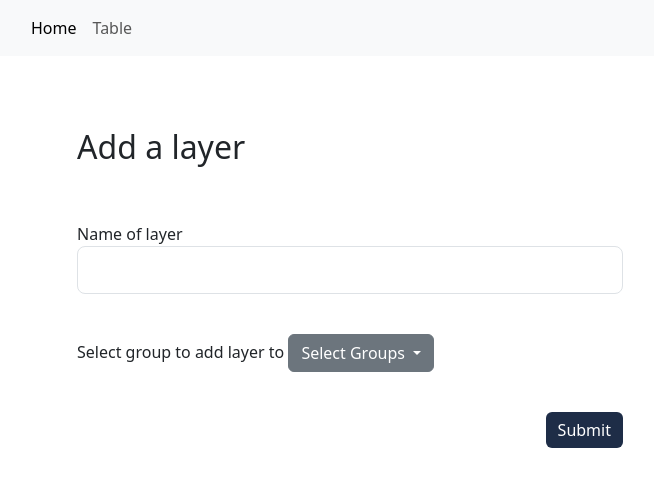
After one commit to plainxjane/Access-Control-Interface, a Flask app: page /add_layer in a window 1280 px wide. The commit adds this page. Shown: the top 487 px of the page, without its empty margins (5-659 px from the left). Run offline with Flask 3, Linux system fonts and the light colour scheme.

Commit message:
Add Layer form

```diff
--- a/main.py
+++ b/main.py
@@ -1,32 +1,57 @@
 from flask import Flask, flash, request, redirect, render_template, url_for
-from models.Forms import LoginForm
+from models.Forms import LoginForm, AddLayerForm, AddUserForm, UpdateUserForm
 
 app = Flask(__name__)
 
 # config app
 app.config['SECRET_KEY'] = 'SECRET_KEY'
 
+
 @app.route('/')
 def home():
-    return render_template('home.html')
+    return render_template('homepage.html')
+
 
 @app.route('/login', methods=['POST', 'GET'])
 def login():
     login_form = LoginForm()
     if request.method == 'POST' and login_form.validate_on_submit():
         password = login_form.password.data
-        print('Password:', password)
         if password == 'S&Lrail8':
             flash('Login Successful!')
             return redirect(url_for('database'))
         else:
             flash('Login Unsuccessful. Please try again.')
 
-    return render_template('login.html', login_form=login_form)
+    return render_template('login.html', form=login_form)
+
+
+@app.route('/add_layer', methods=['POST', 'GET'])
+def add_layer():
+    add_layer_form = AddLayerForm()
+    if request.method == 'POST' and add_layer_form.validate_on_submit():
+        name = add_layer_form.name.data
+        group = add_layer_form.group.data
+
+        print("Layer added successfully!")
+
+    return render_template('add_layer.html', form=add_layer_form)
+
+
+@app.route('/add_user', methods=['POST', 'GET'])
+def add_user():
+    pass
+
+
+@app.route('/update_user', methods=['POST', 'GET'])
+def update_user():
+    pass
+
 
 @app.route('/database')
 def database():
     return render_template('database.html')
 
+
 if __name__ == '__main__':
     app.run(debug=True)
--- a/models/Forms.py
+++ b/models/Forms.py
@@ -1,8 +1,33 @@
 from flask_wtf import FlaskForm
-from wtforms import StringField, TextAreaField, SelectField, SubmitField, PasswordField
-from wtforms.validators import DataRequired, Length, Optional,ValidationError
+from wtforms import StringField, TextAreaField, SelectField, SelectMultipleField, SubmitField, PasswordField
+from wtforms.validators import DataRequired, Length, Optional, ValidationError
 from wtforms import validators
+from wtforms.widgets import ListWidget, CheckboxInput
+
 
 class LoginForm(FlaskForm):
     password = PasswordField('Password')
     submit = SubmitField('Submit')
+
+
+class AddLayerForm(FlaskForm):
+    name = StringField('Name of layer')
+    group = SelectMultipleField('Select group to add layer to', choices=[('IDE General Viewers', 'IDE General Viewers'),
+                                                                         ('Editors_ARCH', 'Editors_ARCH'),
+                                                                         ('Editors_CRI', 'Editors_CRI'),
+                                                                         ('Editors_CSV', 'Editors_CSV'),
+                                                                         ('Editors_CTIPS', 'Editors_CTIPS'),
+                                                                         ('Editors_GTT', 'Editors_GTT'),
+                                                                         ('Editors_LAND', 'Editors_LAND')],
+                                widget=ListWidget(prefix_label=False),
+                                option_widget=CheckboxInput(),
+                                )
+    submit = SubmitField('Submit')
+
+
+class AddUserForm(FlaskForm):
+    pass
+
+
+class UpdateUserForm(FlaskForm):
+    pass
--- a/static/styles.css
+++ b/static/styles.css
@@ -1,9 +1,14 @@
 #home_button1, #home_button2, #home_button3 {
-height: 80px;
-background-color: #1e2d47;
-border: #1e2d47;
+    height: 80px;
+    background-color: #1e2d47;
+    border: #1e2d47;
 }
 
 #home_button1:hover, #home_button2:hover, #home_button3:hover {
-background-color: #182434;
+    background-color: #182434;
 }
+
+#submit_button {
+    background-color: #1e2d47;
+    border: #1e2d47;
+}
--- /dev/null
+++ b/templates/add_layer.html
@@ -0,0 +1,73 @@
+{% extends 'base.html' %}
+
+{% block title %} Add Layer {% endblock %}
+
+{% block content %}
+
+<br><br><br>
+<!-- Heading -->
+<div class="container text-left">
+    <div class="row">
+        <div class="col-6"><h2>Add a layer</h2></div>
+    </div>
+</div>
+<br><br>
+
+<!-- Add a layer Form -->
+<div class="container">
+    <form method="POST" enctype="multipart/form-data">
+        {{ form.csrf_token() }}
+        {{ form.hidden_tag() }}
+
+        <!-- Name input -->
+        <div class="row mb-3">
+            <div class="col-6">
+                {{ form.name.label }} {{ form.name(class="form-control form-control-lg") }}
+            </div>
+        </div>
+        <br>
+        <!-- Group input -->
+        <div class="row mb-3">
+            <div class="col-6">
+                {{ form.group.label }}
+
+                <!-- Dropdown Checkbox -->
+                <button
+                        class="btn btn-secondary dropdown-toggle"
+                        type="button"
+                        id="group-dropdown"
+                        data-bs-toggle="collapse"
+                        data-bs-target="#checkbox-container"
+                        aria-expanded="false"
+                        aria-controls="checkbox-container"
+                >
+                    Select Groups
+                </button>
+
+                <!-- Collapsible Checkbox -->
+                <div class="collapse mt-2" id="checkbox-container">
+                    {% for subfield in form.group %}
+                    <div class="form-check">
+                        <!-- Render Checkbox -->
+                        {{ subfield(**{'class': 'form-check-input'}) }}
+
+                        <!-- Checkbox Label -->
+                        <label class="form-check-label" for="{{ subfield.id }}">
+                            {{ subfield.label.text }}
+                        </label>
+                    </div>
+                    {% endfor %}
+                </div>
+            </div>
+        </div>
+        <br>
+        <!-- Submit button -->
+        <div class="row mb-3">
+            <div class="col-6">
+                {{ form.submit(class="btn btn-primary", value="Submit", style="float: right;", id="submit_button") }}
+            </div>
+        </div>
+    </form>
+</div>
+
+{% endblock %}
--- a/templates/login.html
+++ b/templates/login.html
@@ -18,11 +18,11 @@
         {% endif %}
         {% endwith %}
         <form method="POST" enctype="multipart/form-data" action="/login">
-            {{ login_form.csrf_token() }}
-            {{ login_form.hidden_tag() }}
+            {{ form.csrf_token() }}
+            {{ form.hidden_tag() }}
 
             <div class="mb-3">
-                {{ login_form.password(class="form-control form-control-lg", id="password") }}
+                {{ form.password(class="form-control form-control-lg", id="password") }}
             </div>
             <button type="submit" class="btn btn-primary w-100">Submit</button>
         </form>
```
Also changed, not shown: templates/home.html (deleted, +0 -15 lines), templates/homepage.html (added, +15 -0 lines).
